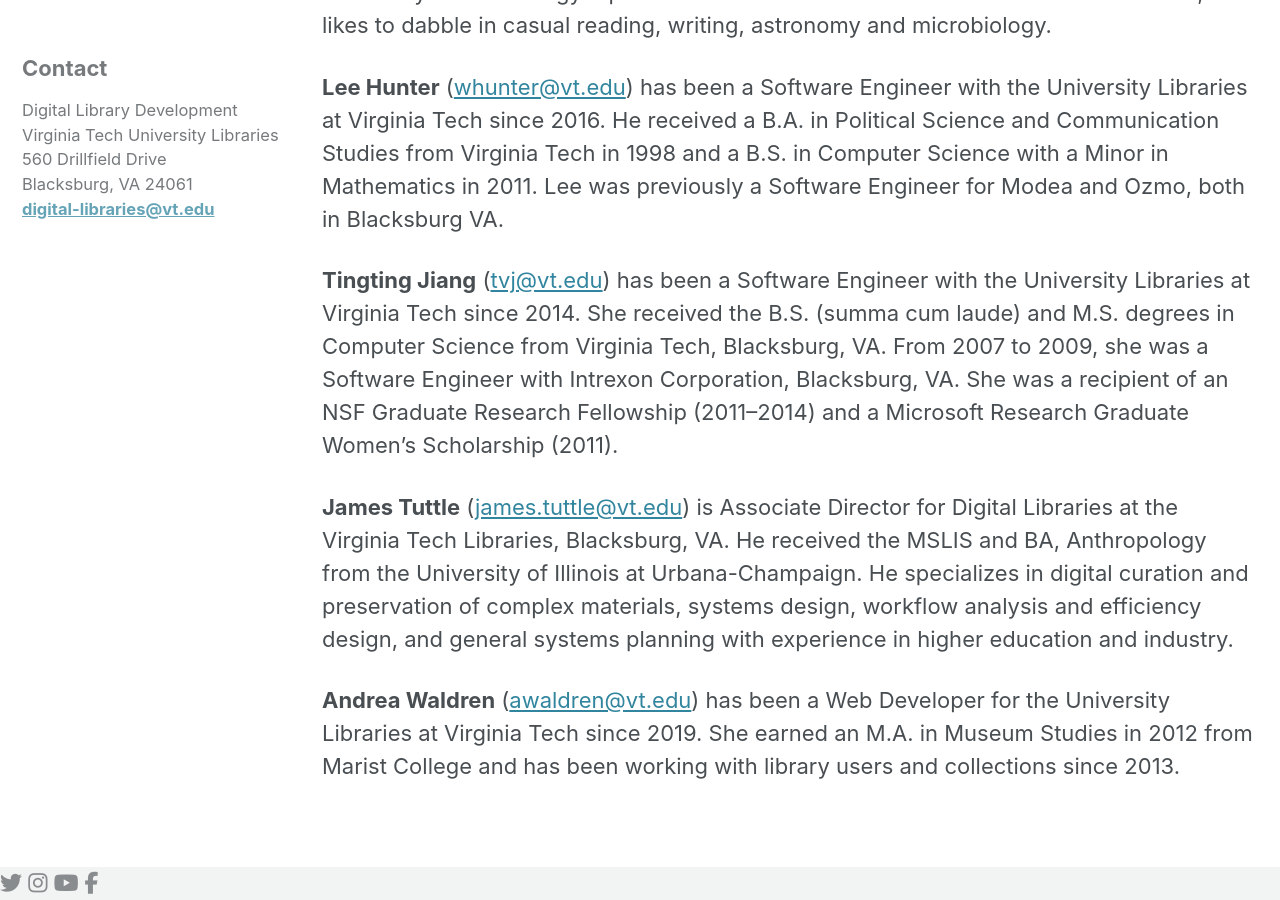
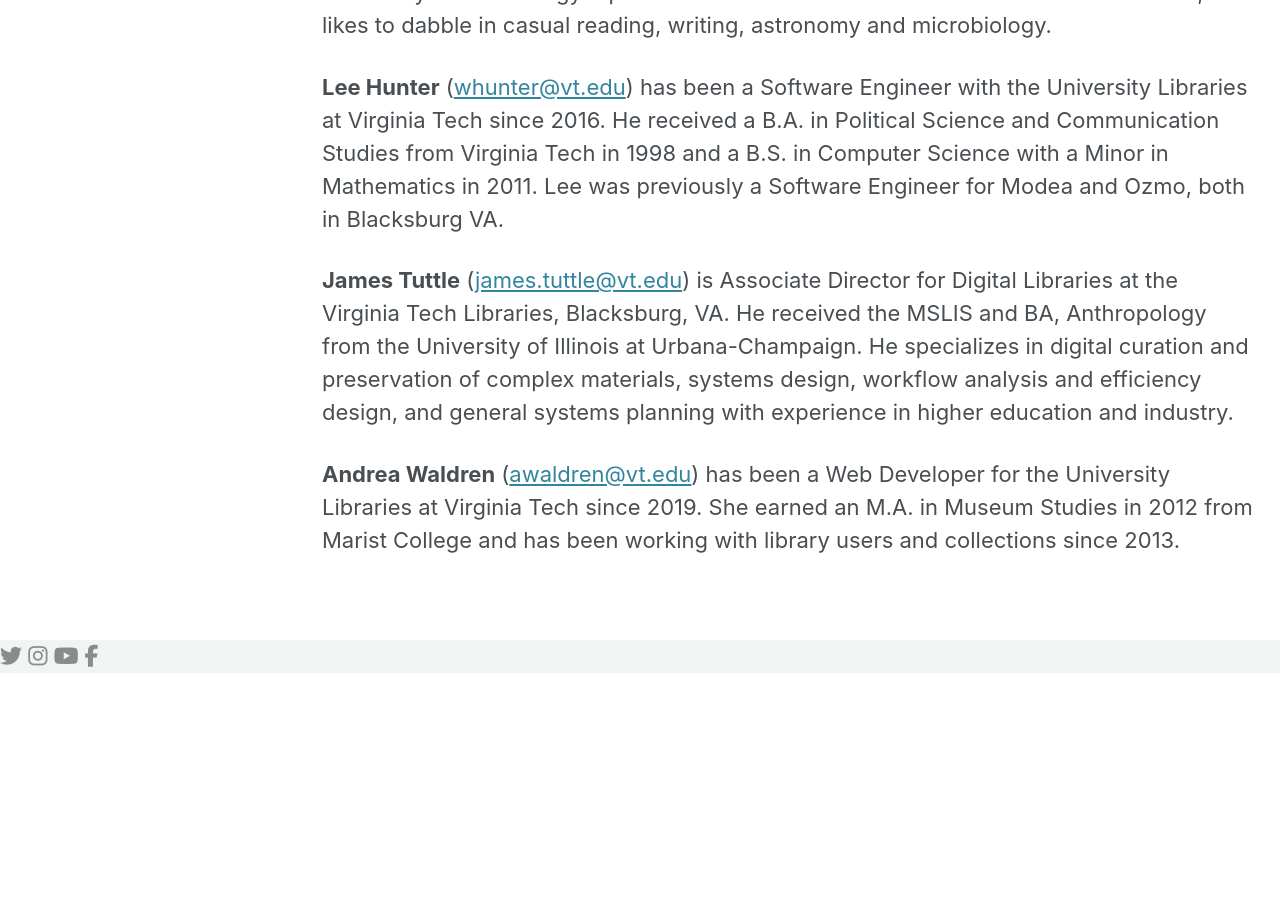
Before and after one commit to vt-digital-libraries-platform/vt-digital-libraries-platform.github.io, a Jekyll site: the page built from _pages/team.md, in a window 1280 px wide and 900 px high, scrolled down 544 px. Built offline with Jekyll 4.4.1, drawn with Linux system fonts in a browser that asks for light colours; cached includes are drawn as plain includes; nearby versions of some CDN libraries; after the commit the page ends 1217 px from its top, so only the background shows below that.

Commit message:
Update team.md
Updated Team information

```diff
--- a/_pages/team.md
+++ b/_pages/team.md
@@ -19,8 +19,6 @@ sidebar:
 
 **Lee Hunter** (<whunter@vt.edu>) has been a Software Engineer with the University Libraries at Virginia Tech since 2016. He received a B.A. in Political Science and Communication Studies from Virginia Tech in 1998 and a B.S. in Computer Science with a Minor in Mathematics in 2011. Lee was previously a Software Engineer for Modea and Ozmo, both in Blacksburg VA.
 
-**Tingting Jiang** (<tvj@vt.edu>) has been a Software Engineer with the University Libraries at Virginia Tech since 2014. She received the B.S. (summa cum laude) and M.S. degrees in Computer Science from Virginia Tech, Blacksburg, VA. From 2007 to 2009, she was a Software Engineer with Intrexon Corporation, Blacksburg, VA. She was a recipient of an NSF Graduate Research Fellowship (2011–2014) and a Microsoft Research Graduate Women’s Scholarship (2011).
-
 **James Tuttle** (<james.tuttle@vt.edu>) is Associate Director for Digital Libraries at the Virginia Tech Libraries, Blacksburg, VA. He received the MSLIS and BA, Anthropology from the University of Illinois at Urbana-Champaign. He specializes in digital curation and preservation of complex materials, systems design, workflow analysis and efficiency design, and general systems planning with experience in higher education and industry.
 
 **Andrea Waldren** (<awaldren@vt.edu>) has been a Web Developer for the University Libraries at Virginia Tech since 2019. She earned an M.A. in Museum Studies in 2012 from Marist College and has been working with library users and collections since 2013.
```
